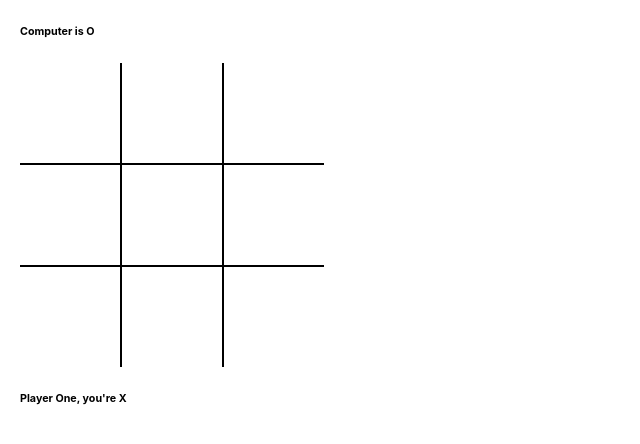
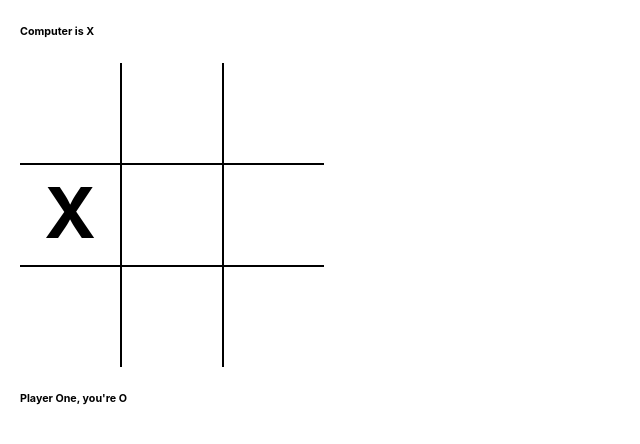
Before and after one commit to Kpoke/tictactoe, a React (Create React App) app: page / in a window 1280 px wide. Both pictures are taken after a click on the button "Play Against Computer?". Shown: the top 444 px of the page, without its empty margins (0-640 px from the left). Built offline with nearby package versions, Linux system fonts and the light colour scheme.

Commit message:
computer engine version 1 done

```diff
--- a/src/components/Box/Box.js
+++ b/src/components/Box/Box.js
@@ -2,7 +2,7 @@ import React from "react";
 
 import classes from "./Box.module.css";
 
-const Box = ({ children, loc, onClick }) => {
+const Box = ({ children, loc, onClick, disable }) => {
   let style;
 
   if (loc) {
@@ -14,7 +14,7 @@ const Box = ({ children, loc, onClick }) => {
   }
 
   return (
-    <div className={style.join(" ")} onClick={onClick}>
+    <div className={style.join(" ")} onClick={disable ? () => {} : onClick}>
       <p className={classes.text}>{children}</p>
     </div>
   );
--- a/src/components/Game/Game.js
+++ b/src/components/Game/Game.js
@@ -20,27 +20,27 @@ const Game = () => {
     dispatch,
   ]);
 
-  const reset = useCallback(() => dispatch(actions.reset()), [dispatch]);
-
-  const setPlayers = useCallback(() => dispatch(actions.setPlayers()), [
-    dispatch,
-  ]);
+  const setPlayers = useCallback(
+    (number) => dispatch(actions.setPlayers(number)),
+    [dispatch]
+  );
   return (
     <div className={classes.container}>
       {gameOver ? (
         draw ? (
           <div>
             <h6 style={{ margin: 20 }}>Game ended in a draw</h6>
-            <button onClick={reset}>Reset</button>
           </div>
         ) : (
           <div>
             <h6 style={{ margin: 20 }}>{winner.username} won</h6>
-            <button onClick={reset}>Reset</button>
           </div>
         )
       ) : null}
-      <h6 className={classes.username}>
+      <h6
+        style={{ display: !gameStarted ? "none" : "block" }}
+        className={classes.username}
+      >
         {players.length === 2
           ? `${players[1].username} is ${players[1].side}`
           : `Computer is ${players[0].side === "X" ? "O" : "X"}`}
@@ -49,18 +49,21 @@ const Game = () => {
         <Box
           loc="right bottom"
           onClick={() => (toPlay === "X" ? playedX("a1") : playedO("a1"))}
+          disable={!gameStarted}
         >
           {boxes.a1}
         </Box>
         <Box
           loc="right bottom"
           onClick={() => (toPlay === "X" ? playedX("a2") : playedO("a2"))}
+          disable={!gameStarted}
         >
           {boxes.a2}
         </Box>
         <Box
           loc="bottom"
           onClick={() => (toPlay === "X" ? playedX("a3") : playedO("a3"))}
+          disable={!gameStarted}
         >
           {boxes.a3}
         </Box>
@@ -69,18 +72,21 @@ const Game = () => {
         <Box
           loc="right bottom"
           onClick={() => (toPlay === "X" ? playedX("b1") : playedO("b1"))}
+          disable={!gameStarted}
         >
           {boxes.b1}
         </Box>
         <Box
           loc="right bottom"
           onClick={() => (toPlay === "X" ? playedX("b2") : playedO("b2"))}
+          disable={!gameStarted}
         >
           {boxes.b2}
         </Box>
         <Box
           loc="bottom"
           onClick={() => (toPlay === "X" ? playedX("b3") : playedO("b3"))}
+          disable={!gameStarted}
         >
           {boxes.b3}
         </Box>
@@ -89,27 +95,35 @@ const Game = () => {
         <Box
           loc="right"
           onClick={() => (toPlay === "X" ? playedX("c1") : playedO("c1"))}
+          disable={!gameStarted}
         >
           {boxes.c1}
         </Box>
         <Box
           loc="right"
           onClick={() => (toPlay === "X" ? playedX("c2") : playedO("c2"))}
+          disable={!gameStarted}
         >
           {boxes.c2}
         </Box>
-        <Box onClick={() => (toPlay === "X" ? playedX("c3") : playedO("c3"))}>
+        <Box
+          onClick={() => (toPlay === "X" ? playedX("c3") : playedO("c3"))}
+          disable={!gameStarted}
+        >
           {boxes.c3}
         </Box>
       </div>
-      <h6 className={classes.username}>
+      <h6
+        className={classes.username}
+        style={{ display: !gameStarted ? "none" : "block" }}
+      >
         {players[0].username}, you're {players[0].side}
       </h6>
       <div style={{ display: gameStarted ? "none" : "block" }}>
-        <button onClick={setPlayers} style={{ margin: 20 }}>
+        <button onClick={() => setPlayers(1)} style={{ margin: 20 }}>
           Play Against Computer?
         </button>
-        <button onClick={setPlayers} style={{ margin: 20 }}>
+        <button onClick={() => setPlayers(2)} style={{ margin: 20 }}>
           Pass and Play
         </button>
       </div>
--- a/src/shared/computer.js
+++ b/src/shared/GameEngine/computer.js
@@ -1,3 +1,8 @@
+import { DecisionTree } from "./decisionTree";
+import { data } from "./data";
+
+const Tree = new DecisionTree(data);
+
 const cornerBoxes = ["a1", "a3", "c1", "c3"];
 const adjacentBoxes = ["a2", "b1", "b3", "c2"];
 const keyBoxesArray = [
@@ -32,9 +37,9 @@ const winCombinationArray = [
   ["a1", "b2", "c3"],
   ["a3", "b2", "c1"],
 ];
-const randomIndex = Math.floor(Math.random() * 4);
+const randomIndex = (upperLimit) => Math.floor(Math.random() * upperLimit);
 
-const checkAvailable = (boxes) => {
+export const checkAvailable = (boxes) => {
   const availableBoxes = [];
   for (let key in boxes) {
     if (boxes[key] === "") {
@@ -79,21 +84,77 @@ const checkKeyBoxes = (boxes, toPlay) => {
   for (const element of responseAdjacentBoxes) {
     const [box1, box2] = element;
     if (boxes[box1] === otherSide && boxes[box2] === otherSide)
-      return adjacentBoxes[randomIndex];
+      return adjacentBoxes[randomIndex(adjacentBoxes.length)];
   }
   for (const element of responseCornerBoxes) {
     const [box1, box2] = element;
     if (boxes[box1] === otherSide && boxes[box2] === otherSide)
-      return cornerBoxes[randomIndex];
+      return cornerBoxes[randomIndex(cornerBoxes.length)];
   }
 };
 
 const openingO = (boxes, difficulty, freeBoxes) => {
   return difficulty === "easy"
-    ? freeBoxes[Math.floor(Math.random() * freeBoxes.length)]
+    ? freeBoxes[randomIndex(freeBoxes.length)]
     : boxes.b2 === ""
     ? "b2"
-    : cornerBoxes[randomIndex];
+    : cornerBoxes[randomIndex(cornerBoxes.length)];
+};
+
+const checkIfBoxAvailable = (box, freeBoxes) => {
+  for (let index of freeBoxes) {
+    if (index === box) return true;
+  }
+  return false;
+};
+
+const getPlayedXBoxes = (boxes) => {
+  const playedXBoxes = [];
+  for (let key in boxes) {
+    if (boxes[key] === "X") {
+      playedXBoxes.push(key);
+    }
+  }
+  return playedXBoxes;
+};
+
+const playingAsX = (boxes, freeBoxes, difficulty) => {
+  if (freeBoxes.length === 9 || difficulty === "easy")
+    return freeBoxes[randomIndex(freeBoxes.length)];
+
+  if (freeBoxes.length === 7) {
+    for (let key in boxes) {
+      if (boxes[key] === "X") {
+        const children = Tree.getChoice(key).children;
+        const boxes = children.map((child) => child.split(" ")[1]);
+        const boxToPlay = boxes[randomIndex(boxes.length)];
+        const flag = checkIfBoxAvailable(boxToPlay, freeBoxes);
+        if (flag) return boxToPlay;
+        const availableToPlay = boxes.filter((box) => box !== boxToPlay);
+        return availableToPlay[randomIndex(availableToPlay.length)];
+      }
+    }
+  }
+
+  if (freeBoxes.length === 5) {
+    const playedXBoxes = getPlayedXBoxes(boxes);
+    const nextToPlayBoxes = Tree.getChoice(playedXBoxes.join(" ")).children;
+    if (nextToPlayBoxes.length === 1) {
+      return checkIfBoxAvailable(nextToPlayBoxes[0], freeBoxes)
+        ? nextToPlayBoxes[0]
+        : freeBoxes[randomIndex(freeBoxes.length)];
+    }
+    let randomNextToPlayIndex = randomIndex(nextToPlayBoxes.length);
+
+    return checkIfBoxAvailable(
+      nextToPlayBoxes[randomNextToPlayIndex],
+      freeBoxes
+    )
+      ? nextToPlayBoxes[randomNextToPlayIndex]
+      : nextToPlayBoxes[1 - randomNextToPlayIndex];
+  }
+
+  return freeBoxes[randomIndex(freeBoxes.length)];
 };
 
 export const computerPlay = (toPlay, boxes, difficulty) => {
@@ -105,21 +166,22 @@ export const computerPlay = (toPlay, boxes, difficulty) => {
   const freeBoxes = checkAvailable(boxes);
   if (freeBoxes.length === 1) return play(freeBoxes[0]);
 
-  if (freeBoxes.length === 8)
-    return play(openingO(boxes, difficulty, freeBoxes));
-
   const toWinBox = winningBoxes(boxes, toPlay, false);
   if (toWinBox) return play(toWinBox);
 
   const preventLossBox = winningBoxes(boxes, toPlay, true);
   if (preventLossBox) return play(preventLossBox);
 
+  if (toPlay === "X") return play(playingAsX(boxes, freeBoxes, difficulty));
+
+  if (freeBoxes.length === 8)
+    return play(openingO(boxes, difficulty, freeBoxes));
+
   if (freeBoxes.length === 6 && difficulty === "hard") {
-    console.log(difficulty);
     const keyBox = checkKeyBoxes(boxes, toPlay);
     if (keyBox) {
       return play(keyBox);
     }
   }
-  return play(freeBoxes[0]);
+  return play(freeBoxes[randomIndex(freeBoxes.length)]);
 };
--- /dev/null
+++ b/src/shared/GameEngine/data.js
@@ -0,0 +1,157 @@
+export const data = {
+  initial: ["a1", "a2", "a3", "b1", "b2", "b3", "c1", "c2", "c3"],
+  choices: {
+    // TOP LEVEL
+
+    a1: {
+      children: ["a1 c3", "a1 b3", "a1 c2"],
+    },
+
+    a2: {
+      children: ["a2 b1", "a2 b3", "a2 c1", " a2 c3"],
+    },
+
+    a3: {
+      children: ["a3 c1", "a3 c2", "a3 b1"],
+    },
+
+    b1: {
+      children: ["b1 a2", "b1 a3", "b1 c2", "b1 c3"],
+    },
+
+    b2: {
+      children: ["b2 a1", "b2 a3", "b2 c1", "b2 c3"],
+    },
+
+    b3: {
+      children: ["b3 a2", "b3 a1", "b3 c2", "b3 c1"],
+    },
+
+    c1: {
+      children: ["c1 a3", "c1 a2", "c1 b3"],
+    },
+
+    c2: {
+      children: ["c2 b1", "c2 b3", "c2 a1", "c2 a3"],
+    },
+
+    c3: {
+      children: ["c3 a1", "c3 b1", "c3 a2"],
+    },
+
+    // a1
+
+    "a1 c3": {
+      children: ["c1", "a3"],
+    },
+    "a1 b3": {
+      children: ["a3"],
+    },
+    "a1 c2": {
+      children: ["c1"],
+    },
+
+    // a2
+    "a2 b1": {
+      children: ["a1"],
+    },
+    "a2 b3": {
+      children: ["a3"],
+    },
+    "a2 c1": {
+      children: ["a1"],
+    },
+    "a2 c3": {
+      children: ["a3"],
+    },
+
+    //a3
+    "a3 c1": {
+      children: ["a1", "c3"],
+    },
+    "a3 c2": {
+      children: ["c3"],
+    },
+    "a3 b1": {
+      children: ["a1"],
+    },
+
+    //b1
+    "b1 a2": {
+      children: ["a1"],
+    },
+    "b1 a3": {
+      children: ["a1"],
+    },
+    "b1 c2": {
+      children: ["c1"],
+    },
+    "b1 c3": {
+      children: ["c1"],
+    },
+
+    //b2
+    "b2 a1": {
+      children: ["a3", "c1"],
+    },
+    "b2 a3": {
+      children: ["a1", "c3"],
+    },
+    "b2 c1": {
+      children: ["a1", "c3"],
+    },
+    "b2 c3": {
+      children: ["a3", "c1"],
+    },
+
+    //b3
+    "b3 a2": {
+      children: ["a3"],
+    },
+    "b3 a1": {
+      children: ["a3"],
+    },
+    "b3 c2": {
+      children: ["c3"],
+    },
+    "b3 c1": {
+      children: ["c3"],
+    },
+
+    //c1
+    "c1 a3": {
+      children: ["a1", "c3"],
+    },
+    "c1 a2": {
+      children: ["a1"],
+    },
+    "c1 b3": {
+      children: ["c3"],
+    },
+
+    //c2
+    "c2 b1": {
+      children: ["c1"],
+    },
+    "c2 b3": {
+      children: ["c3"],
+    },
+    "c2 a1": {
+      children: ["c1"],
+    },
+    "c2 a3": {
+      children: ["c3"],
+    },
+
+    //c3
+    "c3 a1": {
+      children: ["c1", "a3"],
+    },
+    "c3 b1": {
+      children: ["c1"],
+    },
+    "c3 a2": {
+      children: ["a3"],
+    },
+  },
+};
--- /dev/null
+++ b/src/shared/GameEngine/decisionTree.js
@@ -0,0 +1,72 @@
+// data = {
+//   initial: [array of initial choices],
+//   choices: {
+//     choices with the key being the choice with an array, children
+//   }
+// }
+
+export const DecisionTree = function (data) {
+  this.initial = data.initial;
+  this.choices = data.choices;
+
+  // Return an array of choice objects for the root of the tree
+  this.getInitial = function () {
+    if (!this.initial)
+      throw new Error("DecisionTree: no initial choice(s) specified");
+    return this.getChoices(this.initial);
+  };
+
+  // Get full choice data by specific id
+  this.getChoice = function (id) {
+    if (!(id in this.choices)) return false;
+    if (!("id" in this.choices[id])) this.choices[id].id = id;
+    return this.choices[id];
+  };
+
+  // As above, but passing an array of choice IDs
+  this.getChoices = function (idList) {
+    if (!idList) return [];
+    let list = [];
+    for (let i = 0; i < idList.length; i++) {
+      let childChoice = this.getChoice(idList[i]);
+      list.push(childChoice);
+    }
+    return list;
+  };
+
+  // Get an array of choice data for a parent id
+  this.getChildren = function (parentId) {
+    if (!(parentId in this.choices)) return false;
+    if (!("children" in this.choices[parentId])) return false;
+
+    let childIds = this.choices[parentId].children;
+    return this.getChoices(childIds);
+  };
+
+  // Init - insert ids into choice objects, check dups, associate parents, etc
+  this.init = function () {
+    let idList = [];
+    for (let k in this.choices) {
+      if (idList.indexOf(k) !== -1)
+        throw new Error('DecisionTree: duplicate ID "' + k + '" in choice set');
+      let choice = this.getChoice(k);
+      choice.id = k;
+
+      let children = this.getChildren(k);
+      for (let i = 0; i < children.length; i++) {
+        let child = children[i];
+        if (child.parent)
+          throw new Error(
+            'DecisionTree: tried to assign parent "' +
+              k +
+              '" to child "' +
+              choice.children[i] +
+              '" which already has parent "' +
+              child.parent +
+              '"'
+          );
+        child.parent = k;
+      }
+    }
+  };
+};
--- a/src/store/actions/actionTypes.js
+++ b/src/store/actions/actionTypes.js
@@ -1,6 +1,4 @@
 export const PLAYED_X = "PLAYED_X";
 export const PLAYED_O = "PLAYED_O";
 
-export const RESET = "RESET";
-
 export const SET_PLAYERS = "SET_PLAYERS";
--- a/src/store/actions/game.js
+++ b/src/store/actions/game.js
@@ -14,14 +14,9 @@ export const playedO = (box) => {
   };
 };
 
-export const reset = () => {
+export const setPlayers = (number) => {
   return {
-    type: actionTypes.RESET,
+    type: actionTypes.SET_PLAYERS,
+    number,
   };
 };
-
-export const setPlayers = () => {
-  return {
-    type: actionTypes.SET_PLAYERS,
-  };
-};
--- a/src/store/actions/index.js
+++ b/src/store/actions/index.js
@@ -1 +1 @@
-export { playedO, playedX, reset, setPlayers } from "./game.js";
+export { playedO, playedX, setPlayers } from "./game.js";
--- a/src/store/reducers/game.js
+++ b/src/store/reducers/game.js
@@ -1,5 +1,6 @@
 import * as actionTypes from "../actions/actionTypes";
 import { played } from "../../shared/gameLogic";
+import { computerPlay } from "../../shared/GameEngine/computer";
 
 const initialState = {
   boxes: {
@@ -36,33 +37,36 @@ const playedX = (state, action) => played(state, action, "X");
 
 const playedO = (state, action) => played(state, action, "O");
 
-const reset = (state, action) => {
-  return {
-    ...initialState,
-  };
-};
-
 //for now just toggling
 const setPlayers = (state, action) => {
+  const sideArray = ["X", "O"];
+  const random = Math.floor(Math.random() * 2);
+  const side1 = sideArray[random];
+  const side2 = sideArray[1 - random];
   let players;
-  state.players.length === 1
+  action.number === 2
     ? (players = [
         {
           username: "Player One",
-          side: "X",
+          side: side1,
         },
         {
           username: "Player Two",
-          side: "O",
+          side: side2,
         },
       ])
     : (players = [
         {
           username: "Player One",
-          side: "X",
+          side: side1,
         },
       ]);
-  return { ...state, players, gameStarted: true };
+  if (players[0].side === "O" && players.length === 1) {
+    const boxes = computerPlay("X", initialState.boxes, state.difficulty);
+    return { ...initialState, players, gameStarted: true, boxes, toPlay: "O" };
+  }
+
+  return { ...initialState, players, gameStarted: true };
 };
 
 const reducer = (state = initialState, action) => {
@@ -71,8 +75,6 @@ const reducer = (state = initialState, action) => {
       return playedX(state, action);
     case actionTypes.PLAYED_O:
       return playedO(state, action);
-    case actionTypes.RESET:
-      return reset(state, action);
     case actionTypes.SET_PLAYERS:
       return setPlayers(state, action);
     default:
```
Also changed, not shown: src/shared/gameLogic.js (+9 -1 lines).
